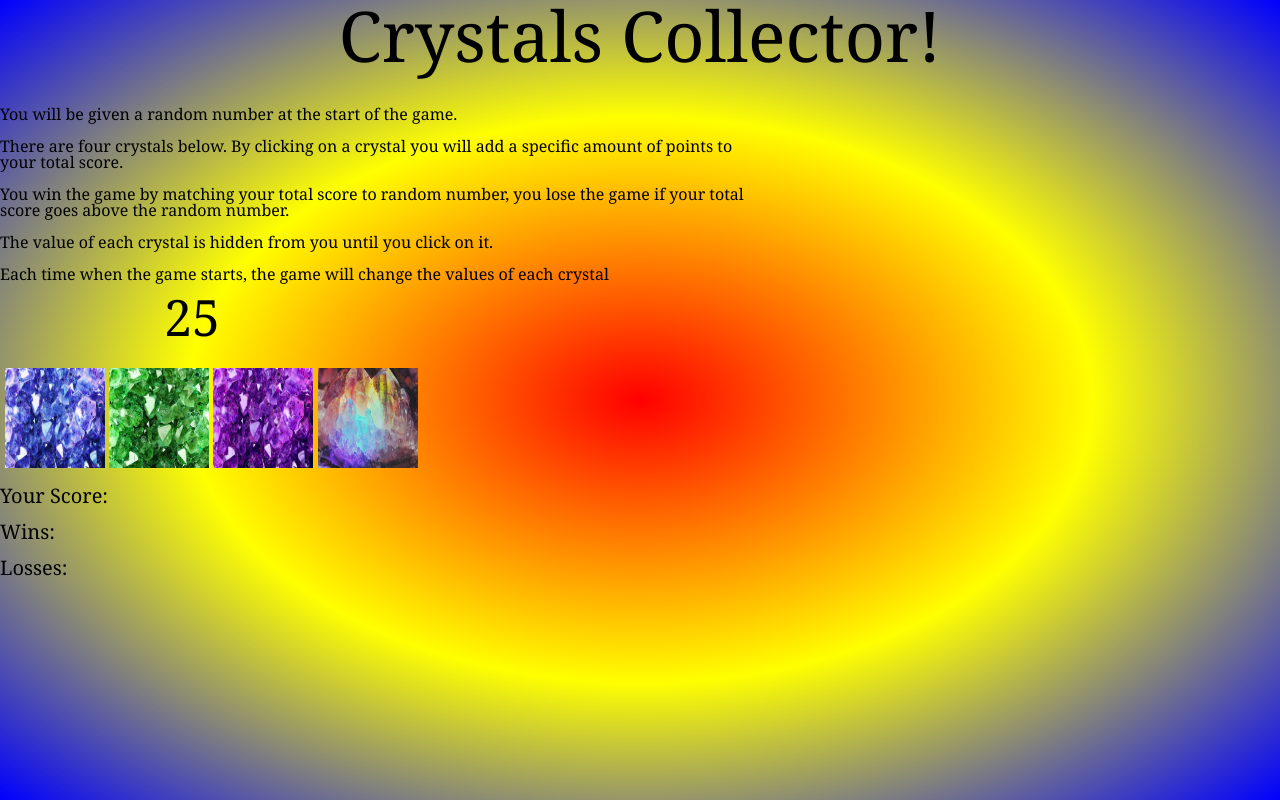
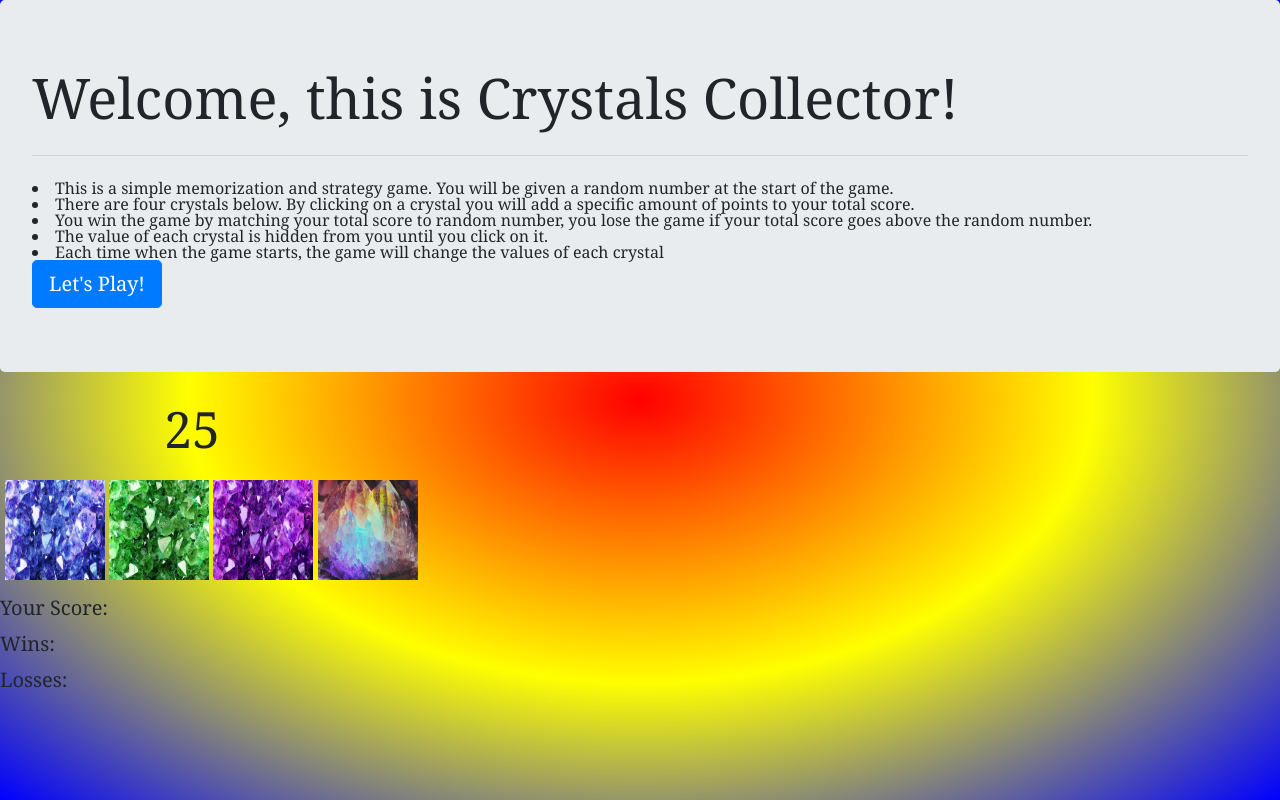
Before and after one commit to zsievers/Crystal-Collector, a plain HTML site: page index.html in a window 1280 px wide. Drawn offline with nearby package versions, Linux system fonts and the light colour scheme.

Commit message:
improved header with adding  bootsrap

```diff
--- a/assets/javascript/game.js
+++ b/assets/javascript/game.js
@@ -31,6 +31,8 @@ var winCount    = 0;
 var lossCount   = 0;
 
 // functions
+
+
 
 var startGame = function () {
 
--- a/index.html
+++ b/index.html
@@ -4,37 +4,22 @@
     <meta charset="UTF-8" />
     <title>Unit-4-Game</title>
     <meta name="viewport" content="width=device-width, initial-scale=1.0" />
+    <link rel="stylesheet" href="https://stackpath.bootstrapcdn.com/bootstrap/4.4.1/css/bootstrap.min.css" integrity="sha384-Vkoo8x4CGsO3+Hhxv8T/Q5PaXtkKtu6ug5TOeNV6gBiFeWPGFN9MuhOf23Q9Ifjh" crossorigin="anonymous">
     <link rel="stylesheet" type="text/css" href="assets/css/reset.css" />
     <link rel="stylesheet" type="text/css" href="assets/css/style.css" />
   </head>
   <body>
-    <header>
-      <h1 id="title">Crystals Collector!</h1>
-    </header>
-    <br />
-    <div class="rules-content">
-      <ul>
-        <li>You will be given a random number at the start of the game.</li>
-        <br />
-        <li>
-          There are four crystals below. By clicking on a crystal you will add a
-          specific amount of points to your total score.
-        </li>
-        <br />
-        <li>
-          You win the game by matching your total score to random number, you
-          lose the game if your total score goes above the random number.
-        </li>
-        <br />
-        <li>
-          The value of each crystal is hidden from you until you click on it.
-        </li>
-        <br />
-        <li>
-          Each time when the game starts, the game will change the values of
-          each crystal
-        </li>
-      </ul>
+    <div class="jumbotron">
+      <h1 class="display-4">Welcome, this is Crystals Collector!</h1>
+      <hr class="my-4">
+      <div class="rules">
+        <li>This is a simple memorization and strategy game. You will be given a random number at the start of the game.</li>
+        <li>There are four crystals below. By clicking on a crystal you will add a specific amount of points to your total score.</li>
+        <li>You win the game by matching your total score to random number, you lose the game if your total score goes above the random number.</li>
+        <li>The value of each crystal is hidden from you until you click on it.</li>
+        <li>Each time when the game starts, the game will change the values of each crystal</li>
+      </div>
+      <button class="btn btn-primary btn-lg" id="start-button">Let's Play!</button>
     </div>
 
     <div class="Container">
```
